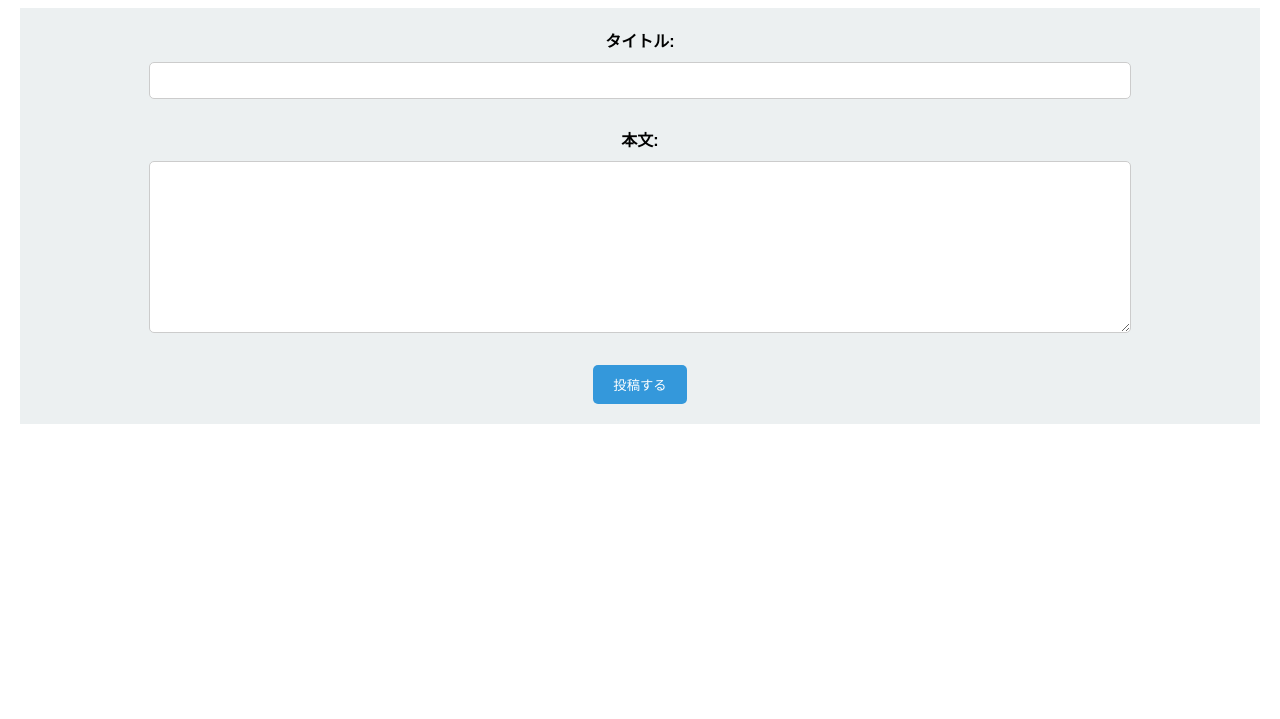
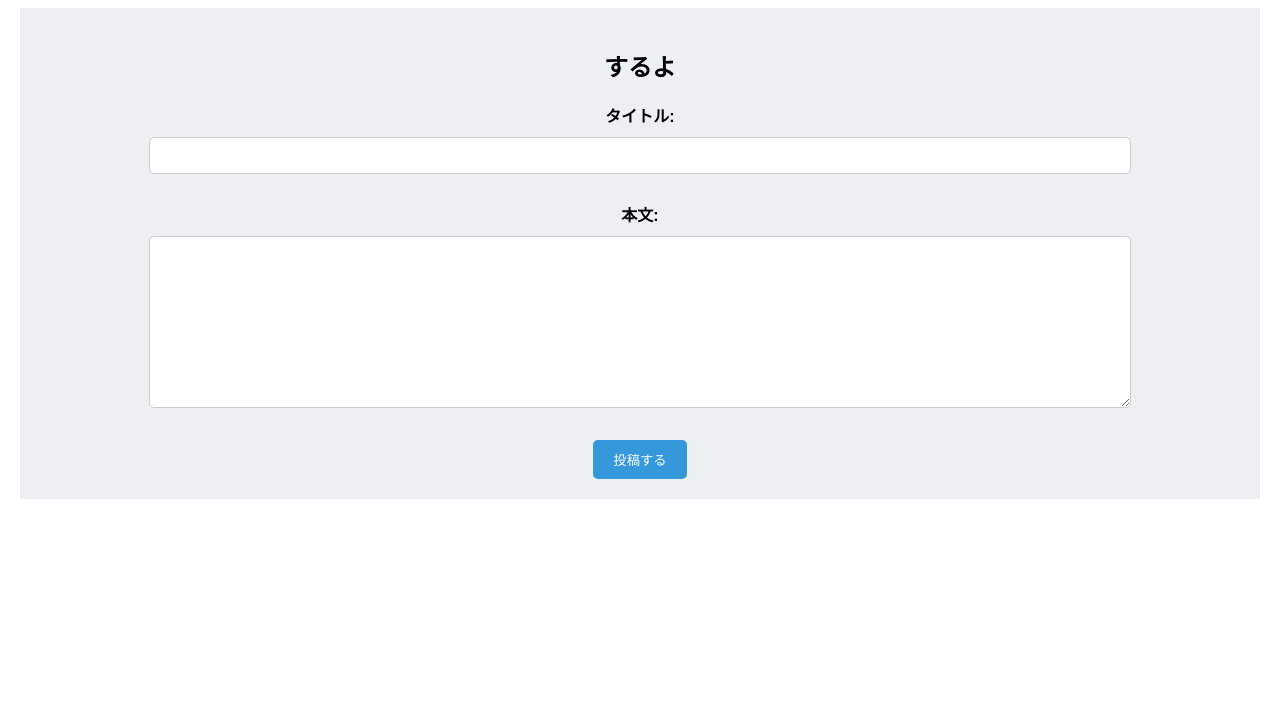
Before and after one commit to hiraidekazuki/git-app, a plain HTML site: page index.html in a window 1280 px wide. Shown: the part 81-800 px from the top of the page. Drawn offline with Linux system fonts and the light colour scheme.

Commit message:
記事投稿するよに変更

```diff
--- a/index.html
+++ b/index.html
@@ -9,6 +9,7 @@
 <body>
     <h1>記事投稿</h1>
     <form action="#" method="post">
+      <h2>するよ</h2>
         <label for="title">タイトル:</label><br>
         <input type="text" id="title" name="title" required><br><br>
         <label for="content">本文:</label><br>
```
